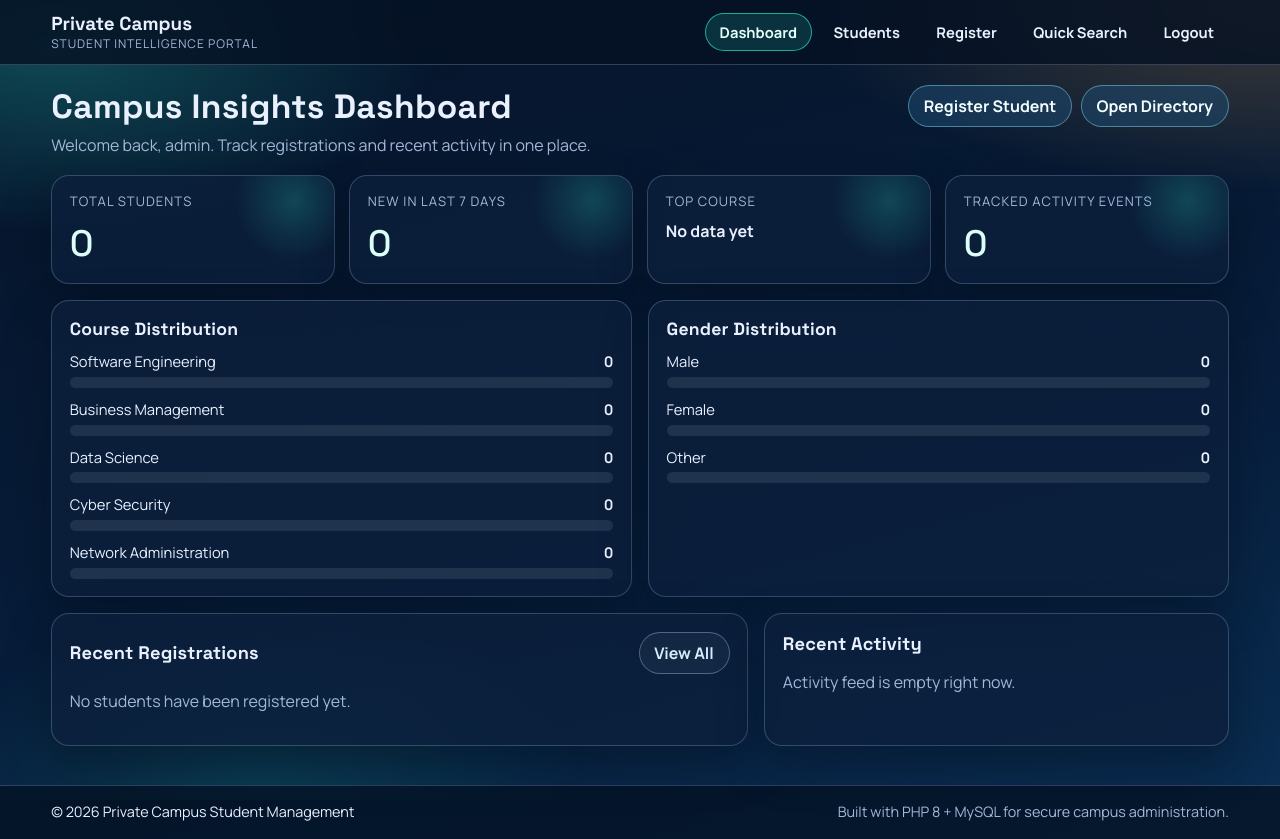
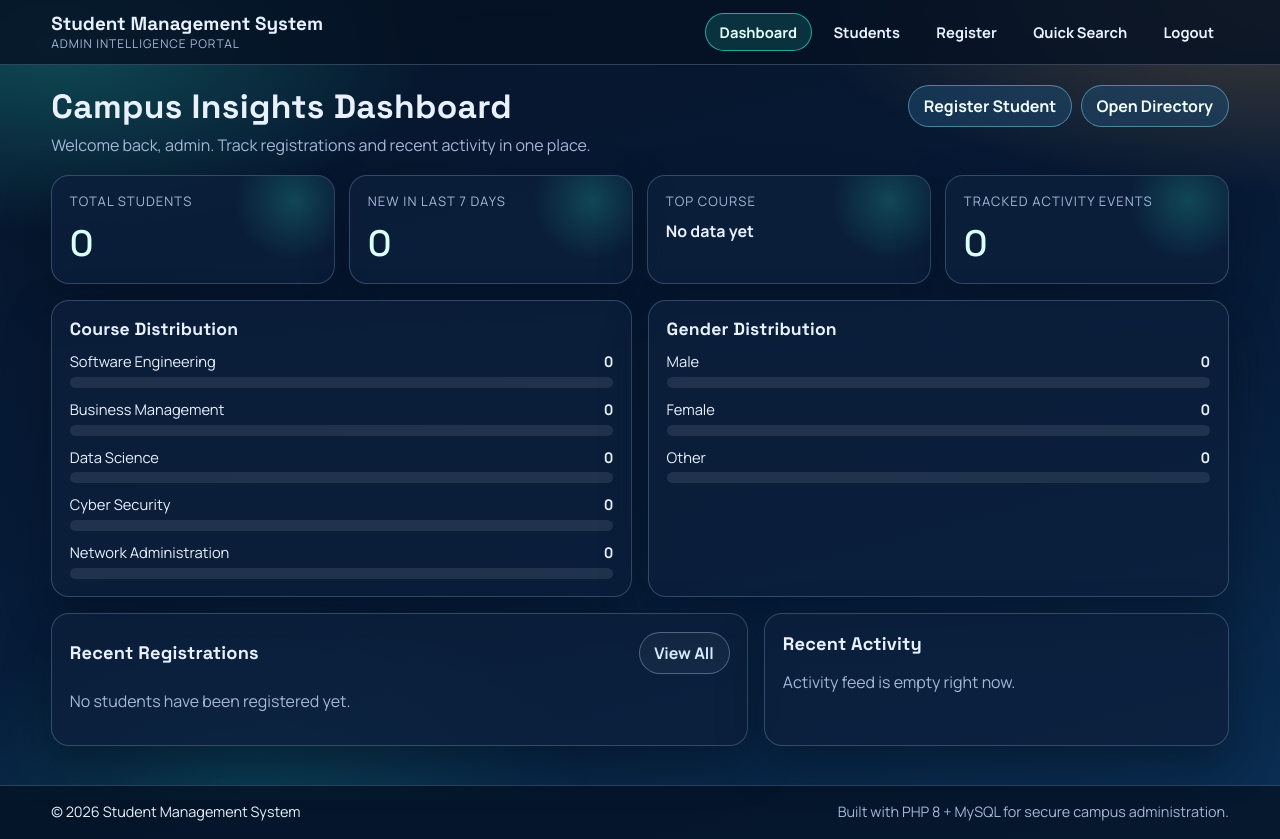
Before and after one commit to MinadaDehiwala/student-management-system, a PHP site: page /dashboard.php in a window 1280 px wide. Run offline with PHP 8.4, Linux system fonts and the light colour scheme; a user stored in the database is signed in; data that the repository does not hold is empty.

Commit message:
Add polished README and rebrand to Student Management System

```diff
--- a/includes/footer.php
+++ b/includes/footer.php
@@ -2,7 +2,7 @@
 
 <footer class="site-footer">
     <div class="container footer-inner">
-        <p>&copy; <?= date('Y') ?> Private Campus Student Management</p>
+        <p>&copy; <?= date('Y') ?> Student Management System</p>
         <p class="muted">Built with PHP 8 + MySQL for secure campus administration.</p>
     </div>
 </footer>
--- a/includes/header.php
+++ b/includes/header.php
@@ -4,7 +4,7 @@ declare(strict_types=1);
 
 require_once __DIR__ . '/auth.php';
 
-$pageTitle = $pageTitle ?? 'Private Campus Student Management';
+$pageTitle = $pageTitle ?? 'Student Management System';
 $showNav = $showNav ?? false;
 $flash = get_flash();
 $currentPath = basename((string) (parse_url((string) ($_SERVER['REQUEST_URI'] ?? ''), PHP_URL_PATH) ?? ''));
@@ -34,9 +34,9 @@ $navItems = [
 
 <header class="site-header">
     <div class="container header-inner">
-        <a class="brand" href="dashboard.php" aria-label="Private Campus home">
-            <span>Private Campus</span>
-            <small>Student Intelligence Portal</small>
+        <a class="brand" href="dashboard.php" aria-label="Student Management System home">
+            <span>Student Management System</span>
+            <small>Admin Intelligence Portal</small>
         </a>
 
         <?php if ($showNav && is_logged_in()): ?>
```
Also changed, not shown: README.md (added), README_MAC_SETUP.md, README_WAMP_SETUP.md, 1 other file.
